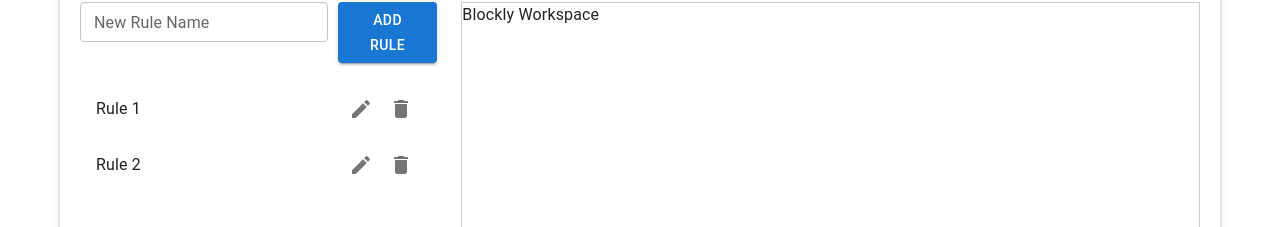
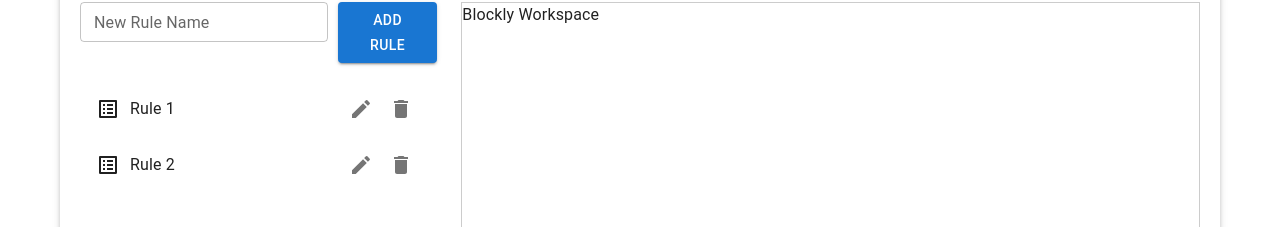
Before and after one commit to hangarter/enrichment-frontend, a React (Create React App) app in the folder pe-frontend/: page / in a window 1280 px wide. Shown: the part 122-349 px from the top of the page. Built offline with nearby package versions, Linux system fonts and the light colour scheme.

Commit message:
Icon to rule in the list

```diff
--- a/pe-frontend/src/components/RuleManagement.tsx
+++ b/pe-frontend/src/components/RuleManagement.tsx
@@ -9,6 +9,7 @@ import IconButton from "@mui/material/IconButton";
 import DeleteIcon from "@mui/icons-material/Delete";
 import EditIcon from "@mui/icons-material/Edit";
 import CheckIcon from "@mui/icons-material/Check";
+import ListAltIcon from "@mui/icons-material/ListAlt";
 
 const mockRules = [
   { id: 1, name: "Rule 1" },
@@ -76,6 +77,7 @@ function RuleManagement() {
         <List>
           {rules.map((rule) => (
             <ListItem key={rule.id}>
+              <ListAltIcon style={{ marginRight: "10px" }} />
               {editingRuleId === rule.id ? (
                 <>
                   <TextField
```
